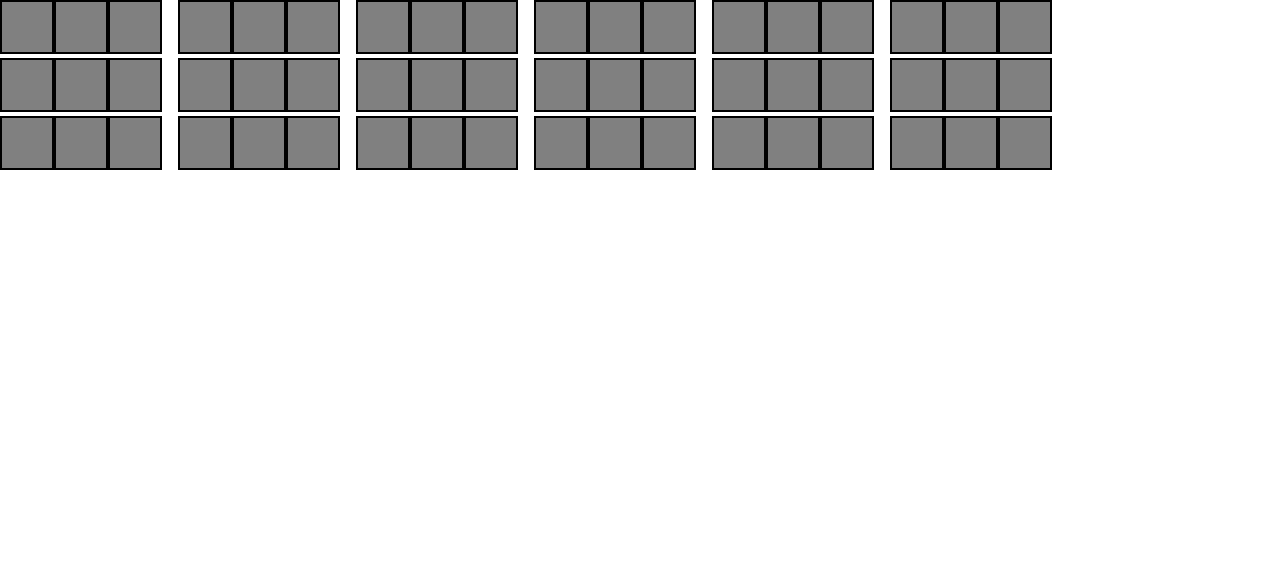
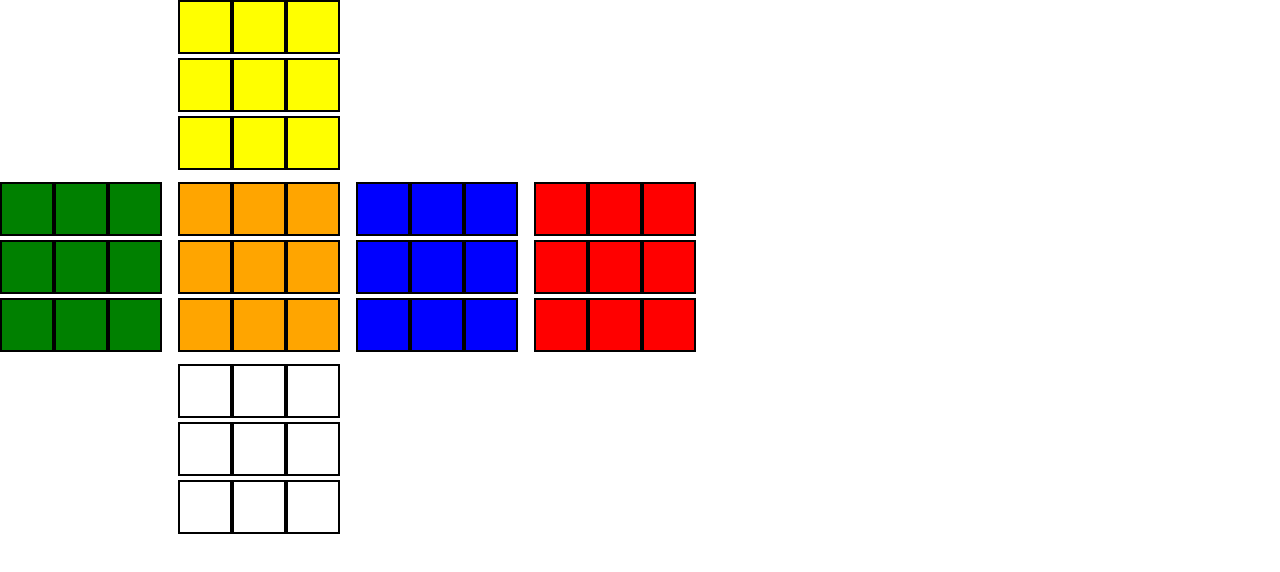
Before and after one commit to SimplyNate/rubiks-cube-js, a Vue app: page / in a window 1280 px wide. Shown: the top 572 px of the page. Built offline with nearby package versions, Linux system fonts and the light colour scheme.

Commit message:
Assign all cubes a real color value

```diff
--- a/src/components/PlayGame.vue
+++ b/src/components/PlayGame.vue
@@ -8,7 +8,7 @@ const game = ref(new CubeGame);
 
 <template>
     <div style="display: flex;">
-        <div style="margin-right: 1em;">
+        <div style="margin-right: 1em; visibility: hidden;">
             <div>
                 <div class="cube"></div>
                 <div class="cube"></div>
@@ -27,22 +27,94 @@ const game = ref(new CubeGame);
         </div>
         <div style="margin-right: 1em;">
             <div>
-                <div class="cube"></div>
-                <div class="cube"></div>
-                <div class="cube"></div>
+                <div :class="`cube ${game.cube.cube.u[0]}`"></div>
+                <div :class="`cube ${game.cube.cube.u[1]}`"></div>
+                <div :class="`cube ${game.cube.cube.u[2]}`"></div>
             </div>
             <div>
-                <div class="cube"></div>
-                <div class="cube"></div>
-                <div class="cube"></div>
+                <div :class="`cube ${game.cube.cube.u[3]}`"></div>
+                <div :class="`cube ${game.cube.cube.u[4]}`"></div>
+                <div :class="`cube ${game.cube.cube.u[5]}`"></div>
             </div>
             <div>
-                <div class="cube"></div>
-                <div class="cube"></div>
-                <div class="cube"></div>
+                <div :class="`cube ${game.cube.cube.u[6]}`"></div>
+                <div :class="`cube ${game.cube.cube.u[7]}`"></div>
+                <div :class="`cube ${game.cube.cube.u[8]}`"></div>
+            </div>
+        </div>
+    </div>
+    <div style="display: flex; margin-top: 0.5em; margin-bottom: 0.5em;">
+        <div style="margin-right: 1em;">
+            <div>
+                <div :class="`cube ${game.cube.cube.l[0]}`"></div>
+                <div :class="`cube ${game.cube.cube.l[1]}`"></div>
+                <div :class="`cube ${game.cube.cube.l[2]}`"></div>
+            </div>
+            <div>
+                <div :class="`cube ${game.cube.cube.l[3]}`"></div>
+                <div :class="`cube ${game.cube.cube.l[4]}`"></div>
+                <div :class="`cube ${game.cube.cube.l[5]}`"></div>
+            </div>
+            <div>
+                <div :class="`cube ${game.cube.cube.l[6]}`"></div>
+                <div :class="`cube ${game.cube.cube.l[7]}`"></div>
+                <div :class="`cube ${game.cube.cube.l[8]}`"></div>
             </div>
         </div>
         <div style="margin-right: 1em;">
+            <div>
+                <div :class="`cube ${game.cube.cube.f[0]}`"></div>
+                <div :class="`cube ${game.cube.cube.f[1]}`"></div>
+                <div :class="`cube ${game.cube.cube.f[2]}`"></div>
+            </div>
+            <div>
+                <div :class="`cube ${game.cube.cube.f[3]}`"></div>
+                <div :class="`cube ${game.cube.cube.f[4]}`"></div>
+                <div :class="`cube ${game.cube.cube.f[5]}`"></div>
+            </div>
+            <div>
+                <div :class="`cube ${game.cube.cube.f[6]}`"></div>
+                <div :class="`cube ${game.cube.cube.f[7]}`"></div>
+                <div :class="`cube ${game.cube.cube.f[8]}`"></div>
+            </div>
+        </div>
+        <div style="margin-right: 1em;">
+            <div>
+                <div :class="`cube ${game.cube.cube.r[0]}`"></div>
+                <div :class="`cube ${game.cube.cube.r[1]}`"></div>
+                <div :class="`cube ${game.cube.cube.r[2]}`"></div>
+            </div>
+            <div>
+                <div :class="`cube ${game.cube.cube.r[3]}`"></div>
+                <div :class="`cube ${game.cube.cube.r[4]}`"></div>
+                <div :class="`cube ${game.cube.cube.r[5]}`"></div>
+            </div>
+            <div>
+                <div :class="`cube ${game.cube.cube.r[6]}`"></div>
+                <div :class="`cube ${game.cube.cube.r[7]}`"></div>
+                <div :class="`cube ${game.cube.cube.r[8]}`"></div>
+            </div>
+        </div>
+        <div style="margin-right: 1em;">
+            <div>
+                <div :class="`cube ${game.cube.cube.b[0]}`"></div>
+                <div :class="`cube ${game.cube.cube.b[1]}`"></div>
+                <div :class="`cube ${game.cube.cube.b[2]}`"></div>
+            </div>
+            <div>
+                <div :class="`cube ${game.cube.cube.b[3]}`"></div>
+                <div :class="`cube ${game.cube.cube.b[4]}`"></div>
+                <div :class="`cube ${game.cube.cube.b[5]}`"></div>
+            </div>
+            <div>
+                <div :class="`cube ${game.cube.cube.b[6]}`"></div>
+                <div :class="`cube ${game.cube.cube.b[7]}`"></div>
+                <div :class="`cube ${game.cube.cube.b[8]}`"></div>
+            </div>
+        </div>
+    </div>
+    <div style="display: flex;">
+        <div style="margin-right: 1em; visibility: hidden;">
             <div>
                 <div class="cube"></div>
                 <div class="cube"></div>
@@ -61,53 +133,19 @@ const game = ref(new CubeGame);
         </div>
         <div style="margin-right: 1em;">
             <div>
-                <div class="cube"></div>
-                <div class="cube"></div>
-                <div class="cube"></div>
+                <div :class="`cube ${game.cube.cube.d[0]}`"></div>
+                <div :class="`cube ${game.cube.cube.d[1]}`"></div>
+                <div :class="`cube ${game.cube.cube.d[2]}`"></div>
             </div>
             <div>
-                <div class="cube"></div>
-                <div class="cube"></div>
-                <div class="cube"></div>
+                <div :class="`cube ${game.cube.cube.d[3]}`"></div>
+                <div :class="`cube ${game.cube.cube.d[4]}`"></div>
+                <div :class="`cube ${game.cube.cube.d[5]}`"></div>
             </div>
             <div>
-                <div class="cube"></div>
-                <div class="cube"></div>
-                <div class="cube"></div>
-            </div>
-        </div>
-        <div style="margin-right: 1em;">
-            <div>
-                <div class="cube"></div>
-                <div class="cube"></div>
-                <div class="cube"></div>
-            </div>
-            <div>
-                <div class="cube"></div>
-                <div class="cube"></div>
-                <div class="cube"></div>
-            </div>
-            <div>
-                <div class="cube"></div>
-                <div class="cube"></div>
-                <div class="cube"></div>
-            </div>
-        </div>
-        <div style="margin-right: 1em;">
-            <div>
-                <div class="cube"></div>
-                <div class="cube"></div>
-                <div class="cube"></div>
-            </div>
-            <div>
-                <div class="cube"></div>
-                <div class="cube"></div>
-                <div class="cube"></div>
-            </div>
-            <div>
-                <div class="cube"></div>
-                <div class="cube"></div>
-                <div class="cube"></div>
+                <div :class="`cube ${game.cube.cube.d[6]}`"></div>
+                <div :class="`cube ${game.cube.cube.d[7]}`"></div>
+                <div :class="`cube ${game.cube.cube.d[8]}`"></div>
             </div>
         </div>
     </div>
@@ -121,22 +159,22 @@ const game = ref(new CubeGame);
     border: 2px solid black;
     display: inline-block;
 }
-.white {
+.w {
     background-color: white;
 }
-.blue {
+.b {
     background-color: blue;
 }
-.orange {
+.o {
     background-color: orange;
 }
-.red {
+.r {
     background-color: red;
 }
-.green {
+.g {
     background-color: green;
 }
-.yellow {
+.y {
     background-color: yellow;
 }
 </style>
```
